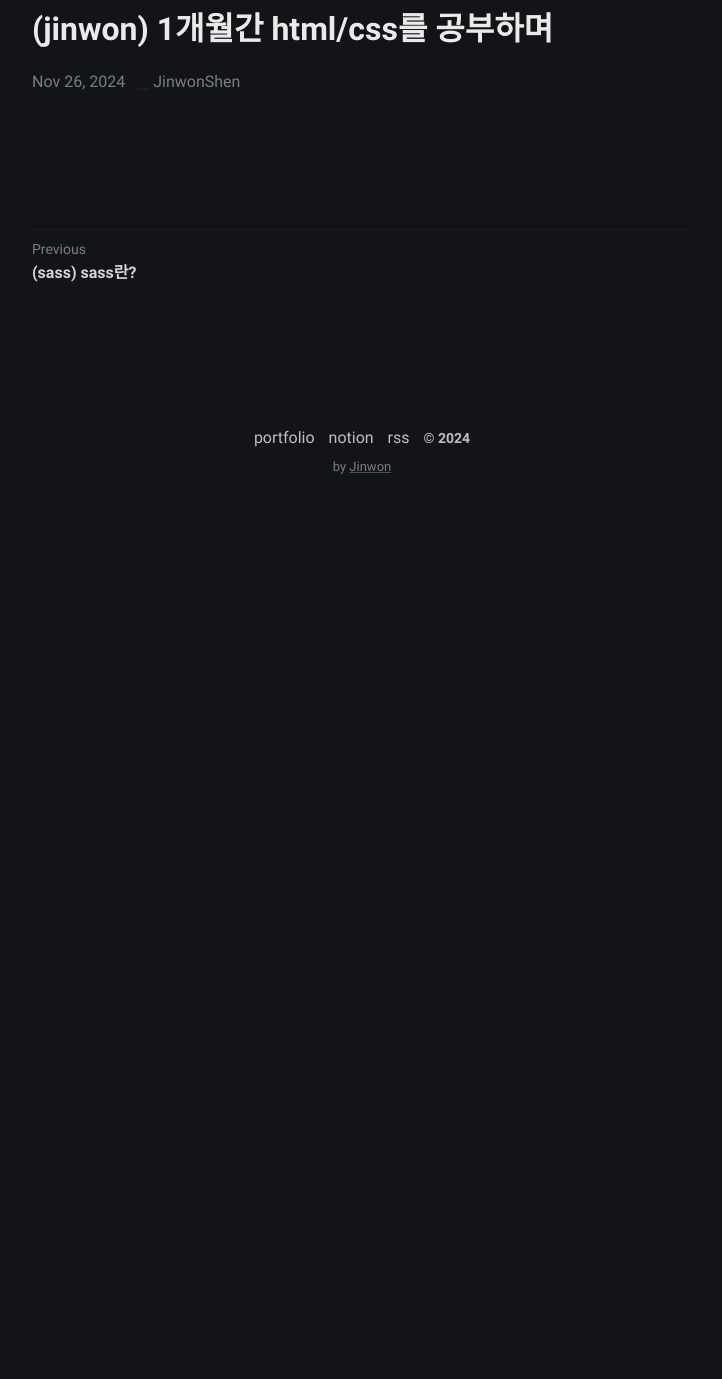
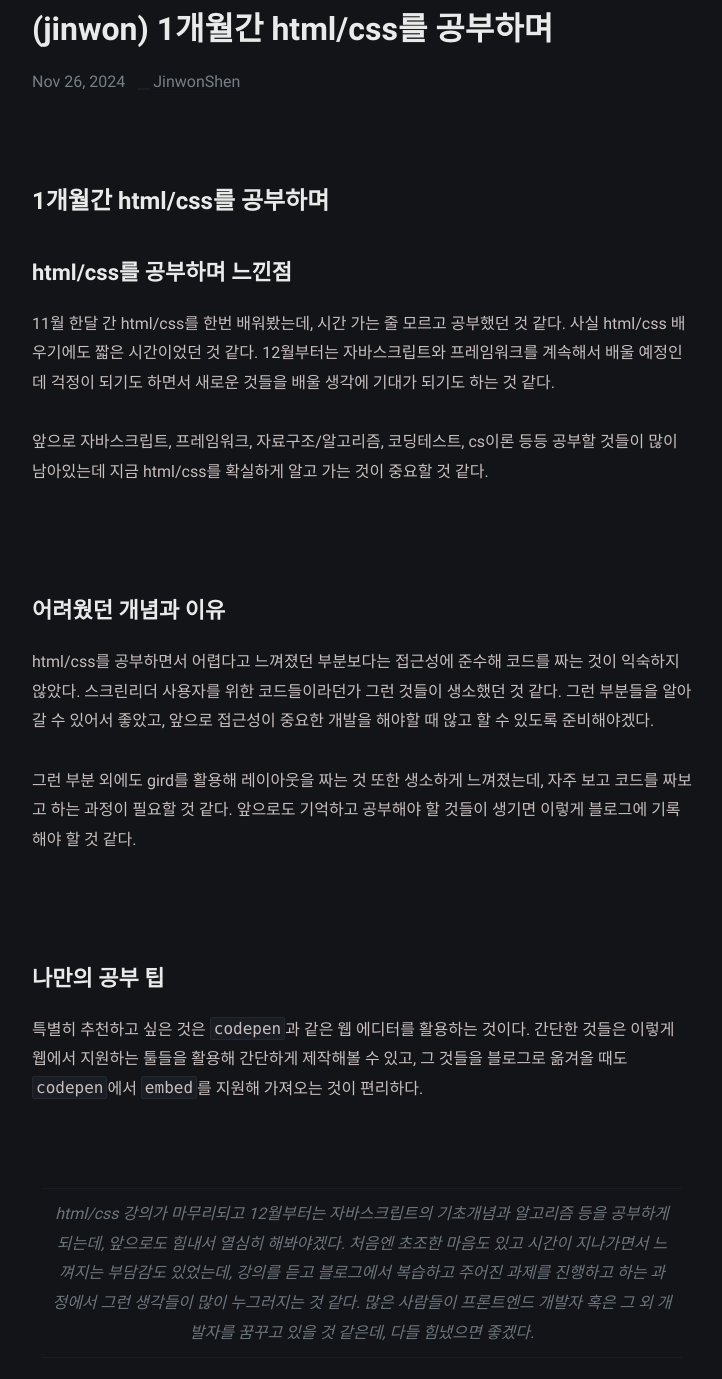
Before and after one commit to JinwonShen/JinwonShen.github.io, a Jekyll site: the page built from _posts/2024-11-26-posts-impression/2024-11-26-posts-impression.md, in a window 1280 px wide and 1400 px high, scrolled down 229 px. Shown: the top 1379 px of the window, without its empty margins (278-1000 px from the left). Built offline with Jekyll 4.4.1, drawn with Linux system fonts in a browser that asks for light colours; before the commit the page ends 900 px from its top, so only the background shows below that.

Commit message:
post jinwon 1개월간 html/css를 공부하며

```diff
--- a/_posts/2024-11-26-posts-impression/2024-11-26-posts-impression.md
+++ b/_posts/2024-11-26-posts-impression/2024-11-26-posts-impression.md
@@ -12,3 +12,29 @@ tag:
   - 프론트엔드 개발자
 discription:
 ---
+
+# 1개월간 html/css를 공부하며
+
+##  html/css를 공부하며 느낀점
+
+11월 한달 간 html/css를 한번 배워봤는데, 시간 가는 줄 모르고 공부했던 것 같다. 사실 html/css 배우기에도 짧은 시간이었던 것 같다. 12월부터는 자바스크립트와 프레임워크를 계속해서 배울 예정인데 걱정이 되기도 하면서 새로운 것들을 배울 생각에 기대가 되기도 하는 것 같다.
+
+앞으로 자바스크립트, 프레임워크, 자료구조/알고리즘, 코딩테스트, cs이론 등등 공부할 것들이 많이 남아있는데 지금 html/css를 확실하게 알고 가는 것이 중요할 것 같다.
+
+<br>
+
+## 어려웠던 개념과 이유
+
+html/css를 공부하면서 어렵다고 느껴졌던 부분보다는 접근성에 준수해 코드를 짜는 것이 익숙하지 않았다. 스크린리더 사용자를 위한 코드들이라던가 그런 것들이 생소했던 것 같다. 그런 부분들을 알아갈 수 있어서 좋았고, 앞으로 접근성이 중요한 개발을 해야할 때  않고 할 수 있도록 준비해야겠다.
+
+그런 부분 외에도 gird를 활용해 레이아웃을 짜는 것 또한 생소하게 느껴졌는데, 자주 보고 코드를 짜보고 하는 과정이 필요할 것 같다. 앞으로도 기억하고 공부해야 할 것들이 생기면 이렇게 블로그에 기록해야 할 것 같다.
+
+<br>
+
+## 나만의 공부 팁
+
+특별히 추천하고 싶은 것은 `codepen`과 같은 웹 에디터를 활용하는 것이다. 간단한 것들은 이렇게 웹에서 지원하는 툴들을 활용해 간단하게 제작해볼 수 있고, 그 것들을 블로그로 옮겨올 때도 `codepen`에서 `embed`를 지원해 가져오는 것이 편리하다.
+
+<br>
+
+> html/css 강의가 마무리되고 12월부터는 자바스크립트의 기초개념과 알고리즘 등을 공부하게 되는데, 앞으로도 힘내서 열심히 해봐야겠다. 처음엔 초조한 마음도 있고 시간이 지나가면서 느껴지는 부담감도 있었는데, 강의를 듣고 블로그에서 복습하고 주어진 과제를 진행하고 하는 과정에서 그런 생각들이 많이 누그러지는 것 같다. 많은 사람들이 프론트엔드 개발자 혹은 그 외 개발자를 꿈꾸고 있을 것 같은데, 다들 힘냈으면 좋겠다.
```
